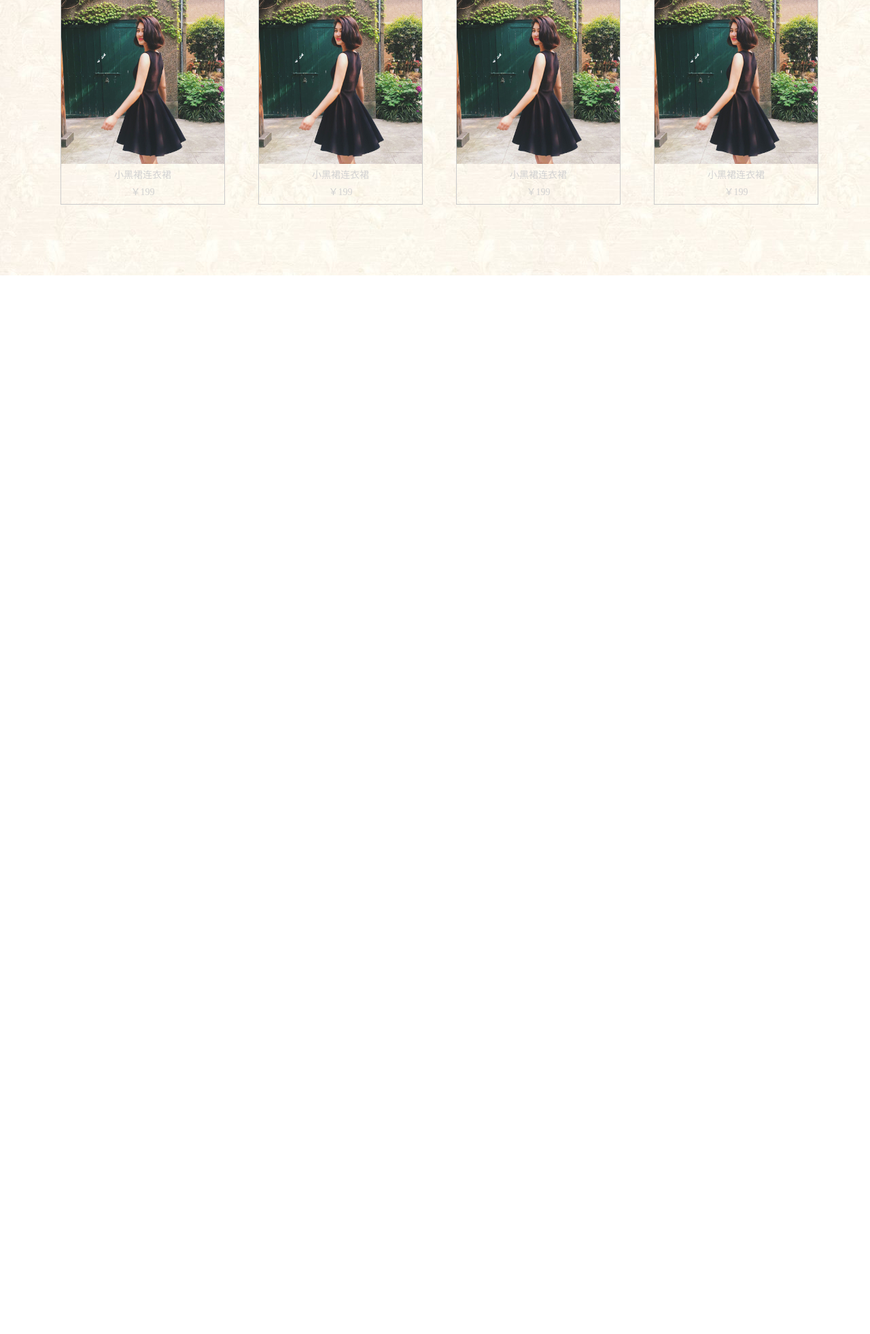
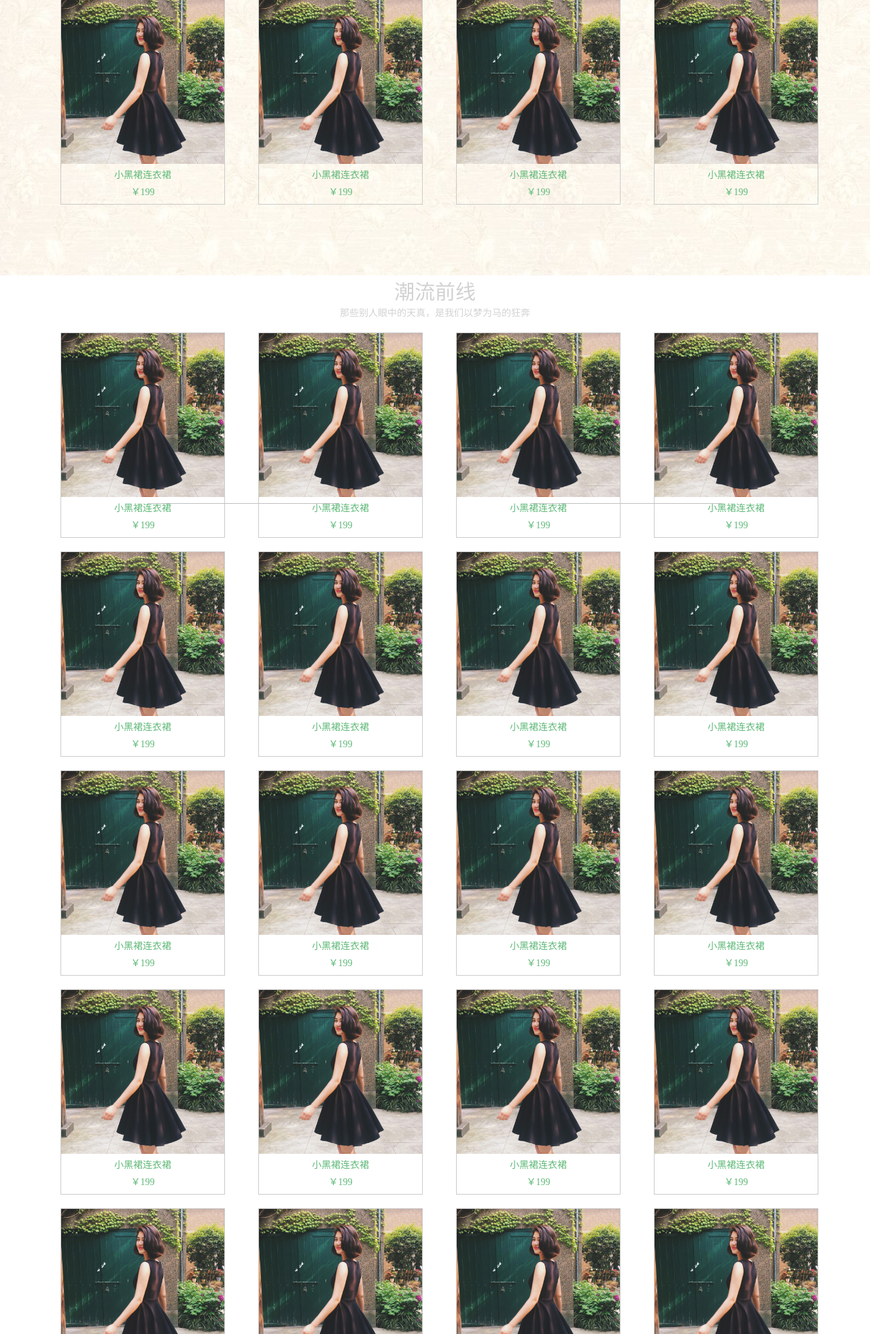
Before and after one commit to xypecho/Electronic-shop, a PHP site: page / in a window 1280 px wide. Shown: the part 676-2638 px from the top of the page at 68% size. Before the commit the page ends 1081 px from the top, so only its background shows below. Run offline with PHP 8.4, Linux system fonts and the light colour scheme.

```diff
--- a/home/css/index.css
+++ b/home/css/index.css
@@ -63,6 +63,43 @@
 }
 .hot-goods p{
 	text-align: center;
-	color: #d2d2d2;
+	color:#5FB878;
 	padding-top: 5px;
 }
+.fashion-head p:first-child{
+	font-size: 30px;
+	color:#d2d2d2;
+	text-align: center;
+}
+.fashion-head p:nth-child(2){
+	color: #d2d2d2;
+	text-align: center;
+}
+.line:before,.line:after{
+	content: '';
+   	position: absolute;
+	top:177%;
+	background:#c2c2c2;
+	width: 22%;
+	height: 1px;
+}
+.line:before{
+	left: 17%;
+}
+.line:after{
+	right: 17%;
+}
+.foot{
+	margin-top: 20px;
+	width: 100%;
+	background-color: #2F4056;
+	height: 100px;
+}
+.clear{
+	clear: both;
+}
+.foot p{
+	text-align: center;
+	line-height: 100px;
+	color: #c2c2c2;
+}
--- /dev/null
+++ b/home/html/foot.php
@@ -0,0 +1,6 @@
+<div class="clear"></div>
+<div class="foot">
+	<div class="content">
+		<p>© 2017 daidai.com 呆呆有限公司出品</p>
+	</div>
+</div>
--- a/index.php
+++ b/index.php
@@ -34,13 +34,49 @@
 					<p>热卖推荐~或许你会喜欢</p>
 				</div>
 				<div class="hot-body">
-					<div class="hot-goods"><img src="home/img/goods.jpg"><p>小黑裙连衣裙</p><p>￥199</p></div>
-					<div class="hot-goods"><img src="home/img/goods.jpg"><p>小黑裙连衣裙</p><p>￥199</p></div>
-					<div class="hot-goods"><img src="home/img/goods.jpg"><p>小黑裙连衣裙</p><p>￥199</p></div>
-					<div class="hot-goods"><img src="home/img/goods.jpg"><p>小黑裙连衣裙</p><p>￥199</p></div>
+					<div class="hot-goods"><a href=""><img src="home/img/goods.jpg"></a><a href=""><p>小黑裙连衣裙</p></a><a href=""><p>￥199</p></a></div>
+					<div class="hot-goods"><a href=""><img src="home/img/goods.jpg"></a><a href=""><p>小黑裙连衣裙</p></a><a href=""><p>￥199</p></a></div>
+					<div class="hot-goods"><a href=""><img src="home/img/goods.jpg"></a><a href=""><p>小黑裙连衣裙</p></a><a href=""><p>￥199</p></a></div>
+					<div class="hot-goods"><a href=""><img src="home/img/goods.jpg"></a><a href=""><p>小黑裙连衣裙</p></a><a href=""><p>￥199</p></a></div>
+				</div>
+			</div>
+		</div>
+		<div class="fashion">
+			<div class="content">
+				<div class="fashion-head">
+					<p>潮流前线</p>
+					<p class="line">那些别人眼中的天真，是我们以梦为马的狂奔</p>
+				</div>
+				<div class="fashion-body">
+					<div class="hot-goods"><a href=""><img src="home/img/goods.jpg"></a><a href=""><p>小黑裙连衣裙</p></a><a href=""><p>￥199</p></a></div>
+					<div class="hot-goods"><a href=""><img src="home/img/goods.jpg"></a><a href=""><p>小黑裙连衣裙</p></a><a href=""><p>￥199</p></a></div>
+					<div class="hot-goods"><a href=""><img src="home/img/goods.jpg"></a><a href=""><p>小黑裙连衣裙</p></a><a href=""><p>￥199</p></a></div>
+					<div class="hot-goods"><a href=""><img src="home/img/goods.jpg"></a><a href=""><p>小黑裙连衣裙</p></a><a href=""><p>￥199</p></a></div>
+					<div class="hot-goods"><a href=""><img src="home/img/goods.jpg"></a><a href=""><p>小黑裙连衣裙</p></a><a href=""><p>￥199</p></a></div>
+					<div class="hot-goods"><a href=""><img src="home/img/goods.jpg"></a><a href=""><p>小黑裙连衣裙</p></a><a href=""><p>￥199</p></a></div>
+					<div class="hot-goods"><a href=""><img src="home/img/goods.jpg"></a><a href=""><p>小黑裙连衣裙</p></a><a href=""><p>￥199</p></a></div>
+					<div class="hot-goods"><a href=""><img src="home/img/goods.jpg"></a><a href=""><p>小黑裙连衣裙</p></a><a href=""><p>￥199</p></a></div>
+					<div class="hot-goods"><a href=""><img src="home/img/goods.jpg"></a><a href=""><p>小黑裙连衣裙</p></a><a href=""><p>￥199</p></a></div>
+					<div class="hot-goods"><a href=""><img src="home/img/goods.jpg"></a><a href=""><p>小黑裙连衣裙</p></a><a href=""><p>￥199</p></a></div>
+					<div class="hot-goods"><a href=""><img src="home/img/goods.jpg"></a><a href=""><p>小黑裙连衣裙</p></a><a href=""><p>￥199</p></a></div>
+					<div class="hot-goods"><a href=""><img src="home/img/goods.jpg"></a><a href=""><p>小黑裙连衣裙</p></a><a href=""><p>￥199</p></a></div>
+					<div class="hot-goods"><a href=""><img src="home/img/goods.jpg"></a><a href=""><p>小黑裙连衣裙</p></a><a href=""><p>￥199</p></a></div>
+					<div class="hot-goods"><a href=""><img src="home/img/goods.jpg"></a><a href=""><p>小黑裙连衣裙</p></a><a href=""><p>￥199</p></a></div>
+					<div class="hot-goods"><a href=""><img src="home/img/goods.jpg"></a><a href=""><p>小黑裙连衣裙</p></a><a href=""><p>￥199</p></a></div>
+					<div class="hot-goods"><a href=""><img src="home/img/goods.jpg"></a><a href=""><p>小黑裙连衣裙</p></a><a href=""><p>￥199</p></a></div>
+					<div class="hot-goods"><a href=""><img src="home/img/goods.jpg"></a><a href=""><p>小黑裙连衣裙</p></a><a href=""><p>￥199</p></a></div>
+					<div class="hot-goods"><a href=""><img src="home/img/goods.jpg"></a><a href=""><p>小黑裙连衣裙</p></a><a href=""><p>￥199</p></a></div>
+					<div class="hot-goods"><a href=""><img src="home/img/goods.jpg"></a><a href=""><p>小黑裙连衣裙</p></a><a href=""><p>￥199</p></a></div>
+					<div class="hot-goods"><a href=""><img src="home/img/goods.jpg"></a><a href=""><p>小黑裙连衣裙</p></a><a href=""><p>￥199</p></a></div>
 				</div>
 			</div>
 		</div>
 	</div>
+	<div class="clear"></div>
+	<div class="foot">
+		<div class="content">
+			<p>© 2017 daidai.com 呆呆有限公司出品</p>
+		</div>
+	</div>
 </body>
 </html>
```
Also changed, not shown: home/css/login.css (added, +38 -0 lines), home/css/product.css (added, +85 -0 lines), home/html/header.php (added, +18 -0 lines), home/html/product.php (added, +32 -0 lines), login.php (added, +85 -0 lines), home/img/bg2.jpg (added).
